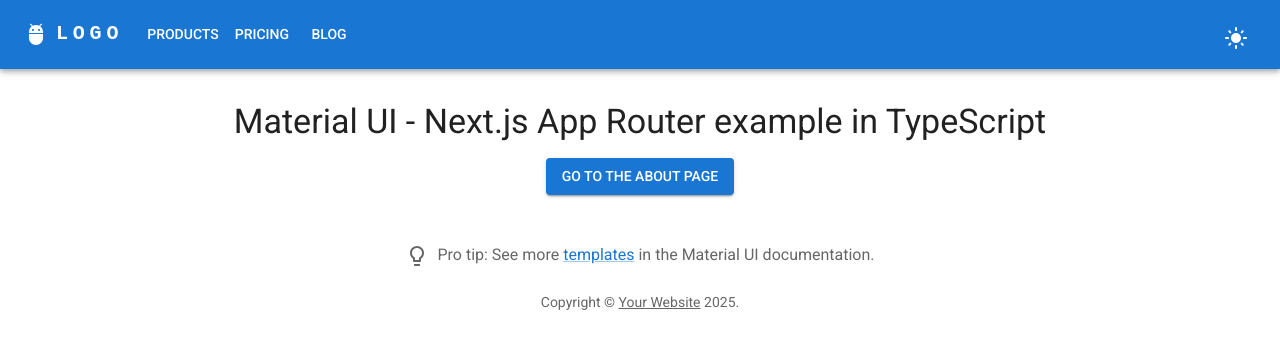
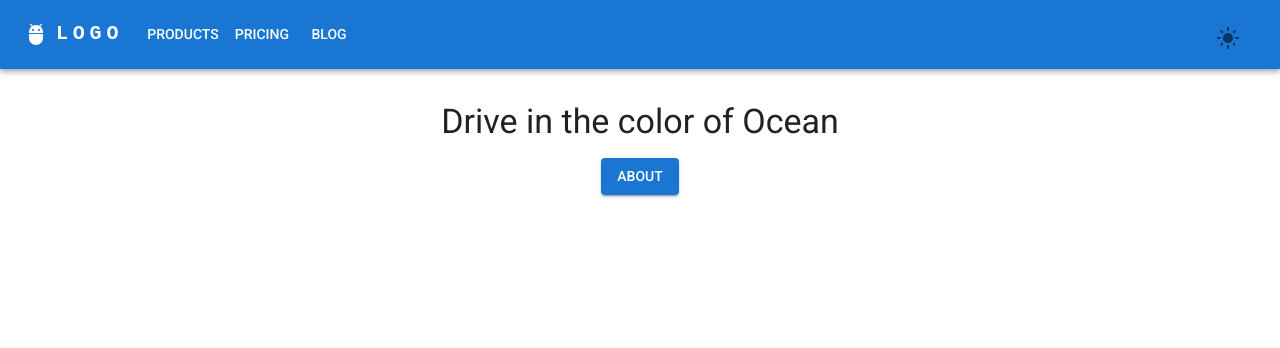
Before and after one commit to JaberChowdhury/NextJs_project, a Next.js app: page / in a window 1280 px wide. Shown: the top 348 px of the page. Built offline with nearby package versions, Linux system fonts and the light colour scheme; what @mui/material-nextjs would draw is missing.

Commit message:
refactor: remove ProTip and Copyright components; update Home page title and button text; replace Button with IconButton in MenuDrawer and ModeSwitch

```diff
--- a/app/about/page.tsx
+++ b/app/about/page.tsx
@@ -4,8 +4,6 @@
 import Box from "@mui/material/Box";
 import Button from "@mui/material/Button";
 import NextLink from "next/link";
-import ProTip from "@/components/ProTip";
-import Copyright from "@/components/Copyright";
 
 export default function About() {
   return (
@@ -27,8 +25,6 @@
             Go to the home page
           </Button>
         </Box>
-        <ProTip />
-        <Copyright />
       </Box>
     </Container>
   );
--- a/app/page.tsx
+++ b/app/page.tsx
@@ -3,8 +3,6 @@
 import Typography from "@mui/material/Typography";
 import Box from "@mui/material/Box";
 import NextLink from "next/link";
-import ProTip from "@/components/ProTip";
-import Copyright from "@/components/Copyright";
 import { Button } from "@mui/material";
 
 export default function Home() {
@@ -20,13 +18,11 @@
         }}
       >
         <Typography variant="h4" component="h1" sx={{ mb: 2 }}>
-          Material UI - Next.js App Router example in TypeScript
+          Drive in the color of Ocean
         </Typography>
         <Button variant="contained" component={NextLink} href="/about">
-          Go to the about page
+          About
         </Button>
-        <ProTip />
-        <Copyright />
       </Box>
     </Container>
   );
--- a/components/MenuDrawer.tsx
+++ b/components/MenuDrawer.tsx
@@ -1,7 +1,6 @@
 import * as React from "react";
 import Box from "@mui/material/Box";
 import SwipeableDrawer from "@mui/material/SwipeableDrawer";
-import Button from "@mui/material/Button";
 import List from "@mui/material/List";
 import Divider from "@mui/material/Divider";
 import ListItem from "@mui/material/ListItem";
@@ -11,6 +10,7 @@
 import InboxIcon from "@mui/icons-material/MoveToInbox";
 import MailIcon from "@mui/icons-material/Mail";
 import MenuIcon from "@mui/icons-material/Menu";
+import { IconButton } from "@mui/material";
 
 type Anchor = "left";
 
@@ -65,9 +65,9 @@
 
   return (
     <div>
-      <Button onClick={toggleDrawer("left", true)}>
+      <IconButton onClick={toggleDrawer("left", true)} aria-label="delete">
         <MenuIcon />
-      </Button>
+      </IconButton>
       <SwipeableDrawer
         anchor="left"
         open={state["left"]}
--- a/components/ModeSwitch.tsx
+++ b/components/ModeSwitch.tsx
@@ -4,6 +4,7 @@
 import { useColorScheme } from "@mui/material/styles";
 import ModeNightRoundedIcon from "@mui/icons-material/ModeNightRounded";
 import LightModeRoundedIcon from "@mui/icons-material/LightModeRounded";
+import { IconButton } from "@mui/material";
 
 export default function ModeSwitch() {
   const { mode, setMode } = useColorScheme();
@@ -21,7 +22,9 @@
       }}
       onClick={() => setMode(mode === "dark" ? "light" : "dark")}
     >
-      {mode === "dark" ? <ModeNightRoundedIcon /> : <LightModeRoundedIcon />}
+      <IconButton aria-label="delete">
+        {mode === "dark" ? <ModeNightRoundedIcon /> : <LightModeRoundedIcon />}
+      </IconButton>
     </Box>
   );
 }
--- a/components/ProTip.tsx
+++ /dev/null
@@ -1,25 +0,0 @@
-import * as React from "react";
-import Link from "@mui/material/Link";
-import SvgIcon, { SvgIconProps } from "@mui/material/SvgIcon";
-import Typography from "@mui/material/Typography";
-
-function LightBulbIcon(props: SvgIconProps) {
-  return (
-    <SvgIcon {...props}>
-      <path d="M9 21c0 .55.45 1 1 1h4c.55 0 1-.45 1-1v-1H9v1zm3-19C8.14 2 5 5.14 5 9c0 2.38 1.19 4.47 3 5.74V17c0 .55.45 1 1 1h6c.55 0 1-.45 1-1v-2.26c1.81-1.27 3-3.36 3-5.74 0-3.86-3.14-7-7-7zm2.85 11.1l-.85.6V16h-4v-2.3l-.85-.6C7.8 12.16 7 10.63 7 9c0-2.76 2.24-5 5-5s5 2.24 5 5c0 1.63-.8 3.16-2.15 4.1z" />
-    </SvgIcon>
-  );
-}
-
-export default function ProTip() {
-  return (
-    <Typography sx={{ mt: 6, mb: 3, color: "text.secondary" }}>
-      <LightBulbIcon sx={{ mr: 1, verticalAlign: "middle" }} />
-      {"Pro tip: See more "}
-      <Link href="https://mui.com/material-ui/getting-started/templates/">
-        templates
-      </Link>
-      {" in the Material UI documentation."}
-    </Typography>
-  );
-}
```
